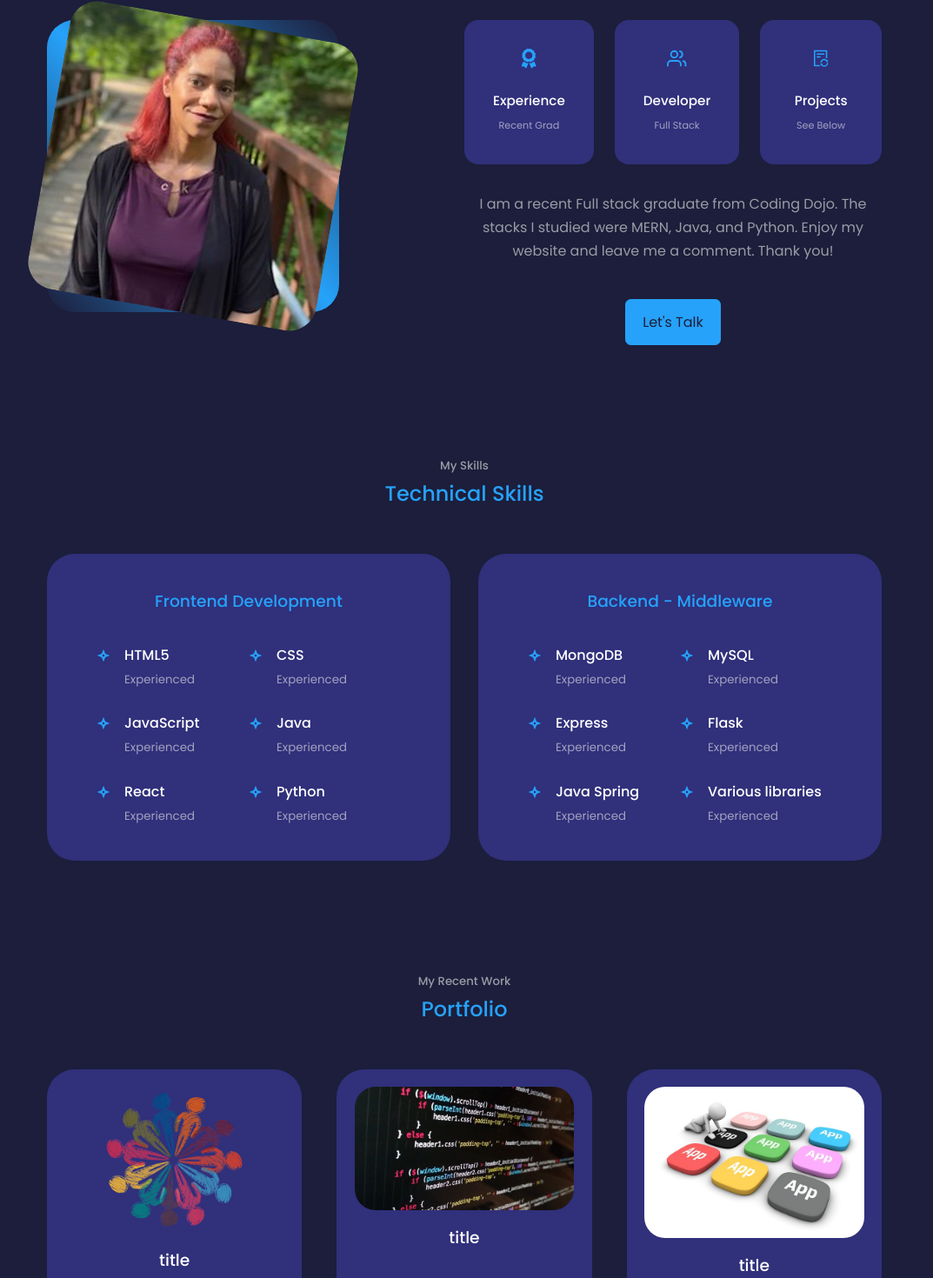
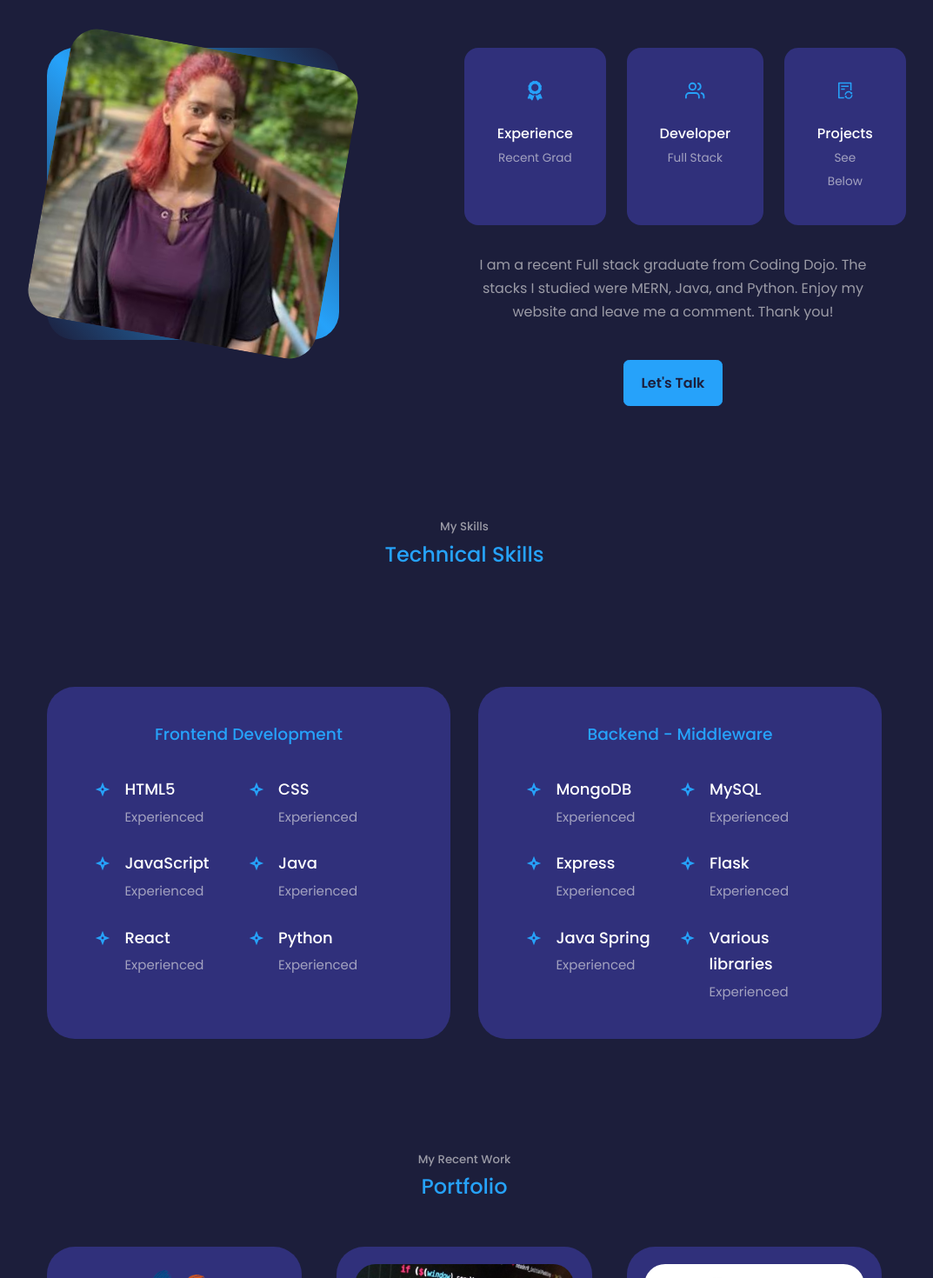
Before and after one commit to SmithV22/portfolio, a React (Create React App) app: page / in a window 1280 px wide. Shown: the part 1016-2486 px from the top of the page at 87% size, without its empty margins (106-1179 px from the left). Built offline with nearby package versions, Linux system fonts and the light colour scheme.

Commit message:
proof read

```diff
--- a/src/components/about/about.css
+++ b/src/components/about/about.css
@@ -3,6 +3,10 @@
     display: grid ;
     grid-template-columns: 35% 50% ;
     gap: 15% ;
+}
+
+.about__heading {
+    padding-bottom: 2rem;
 }
 
 .about__me-image {
@@ -35,7 +39,7 @@
     background: var(--color-bg-variant) ;
     border: 1px solid transparent ;
     border-radius: 1rem ;
-    padding: 2rem ;
+    padding: 2.3rem ;
     text-align: center ;
     transition: var(--transition) ;
 }
@@ -53,17 +57,20 @@
 }
 
 .about__card h5 {
-    font-size: 0.95rem ;
+    font-size: 1rem ;
 }
 
 .about__card small {
-    font-size: 0.7rem ;
+    font-size: 0.85rem ;
     color: var(--color-light) ;
 }
 
 .about__content p {
     margin: 2rem 0 2.6rem ;
     color: var(--color-light) ;
+}
+a {
+    font-weight: bold;
 }
 
 @media screen and (max-width: 1024px) {
--- a/src/components/about/about.jsx
+++ b/src/components/about/about.jsx
@@ -12,7 +12,7 @@ const About = () => {
     return (
         <section id='about'>
             <h5>Get To Know</h5>
-            <h2>About Me</h2>
+            <h2 className='about__heading'>About Me</h2>
             <div className="container about__container">
                 <div className="about__me">
                     <div className="about__me-image">
--- a/src/components/contact/contact.css
+++ b/src/components/contact/contact.css
@@ -27,7 +27,8 @@
 }
 
 .contact__option-icon {
-    font-size: 1.5rem ;
+    font-size: 1.8rem ;
+    letter-spacing: 1px;
     margin-bottom: 0.5rem ;
 }
 
@@ -51,10 +52,16 @@ input, textarea {
     width: 100% ;
     padding: 1.5rem ;
     border-radius: 0.5rem ;
+    font-size: large;
+    letter-spacing: 1px;
     background: var(--color-bg-variant) ;
     border: 2px solid var(--color-primary) ;
     resize: none ;
     color: var(--color-white) ;
+}
+
+button {
+    font-weight: bold;
 }
 
 @media screen and (max-width: 1024px) {
--- a/src/components/contact/contact.jsx
+++ b/src/components/contact/contact.jsx
@@ -31,7 +31,7 @@ const Contact = () => {
                         <TfiEmail className='contact__option-icon' />
                         <h4>Email</h4>
                         <h5>VSmith@neiasoftwaredesign.com</h5>
-                        <a href="mailto:waterfiredragon111@gmail.com" target='_blank' rel="noreferrer">Email Me</a>
+                        <a href="mailto:VSmith@neiasoftwaredesign.com" target='_blank' rel="noreferrer">Email Me</a>
                     </article>
                     <article className="contact__option">
                         <TbMessageShare className='contact__option-icon' />
--- a/src/components/experience/experience.css
+++ b/src/components/experience/experience.css
@@ -5,9 +5,13 @@
     gap: 2rem ;
 }
 
+/* .experience__heading {
+    padding-bottom: 2rem;
+} */
 .experience__container > div {
     background: var(--color-bg-variant) ;
-    padding: 2.4rem 3.5rem ;
+    padding: 2.4rem 3.4rem ;
+    margin-top: 5.2rem;
     border-radius: 2rem ;
     border: 1px solid transparent ;
     transition: var(--transition);
@@ -29,7 +33,7 @@
     display: grid ;
     grid-template-columns: 1fr 1fr ;
     row-gap: 1.5rem ;
-    font-size: 16px ;
+    font-size: 18px ;
     text-align: left;
 }
 
@@ -42,11 +46,6 @@
     margin-top: 6px ;
     color: var(--color-primary) ;
 
-}
-
-.experience__details-icons {
-    margin-top: 6px ;
-    color: var(--color-primary) ;
 }
 
 @media screen and (max-width: 1024px) {
--- a/src/components/experience/experience.jsx
+++ b/src/components/experience/experience.jsx
@@ -8,7 +8,7 @@ const Experience = () => {
     return (
         <section id='experience'>
             <h5>My Skills</h5>
-            <h2>Technical Skills</h2>
+            <h2 className='experience__heading'>Technical Skills</h2>
             <div className="container experience__container">
                 <div className="experience__frontend">
                     <h3>Frontend Development</h3>
--- a/src/components/header/cta.jsx
+++ b/src/components/header/cta.jsx
@@ -1,6 +1,6 @@
 
 import React from 'react' ;
-import CV from '../../assets/neiaResume.pdf'
+import CV from '../../assets/neiaResume2.pdf'
 
 const cta = () => {
     return (
--- a/src/components/portfolio/portfolio.css
+++ b/src/components/portfolio/portfolio.css
@@ -21,20 +21,16 @@
 .portfolio__item-image {
     border-radius: 1.5rem ;
     overflow: hidden ;
+    height: 300px;
 }
 
 .portfolio__item h3 {
-    margin: 1rem 0 2rem;
+    margin: 1rem 0 1rem;
 }
-
-/* .portfolio__item a {
-    padding: 3px 4px;
-    margin: 1rem 0.5rem ;
-} */
 
 .portfolio__item-cta {
     display: flex ;
-    gap: 1rem ;
+    justify-content: space-around;
     margin-bottom: 1rem ;
 }
 
--- a/src/components/portfolio/portfolio.jsx
+++ b/src/components/portfolio/portfolio.jsx
@@ -13,42 +13,42 @@ const Portfolio = () => {
         {
             id: 1,
             image: People,
-            title: 'title',
+            title: 'Coming Soon',
             github: 'https://github.com/smithv22/soloproject',
             demo: 'www.neiasoftwaredesign.com'
         },
         {
             id: 2,
             image: Programming,
-            title: 'title',
+            title: 'Coming Soon',
             github: 'https://github.com/smithv22/soloproject',
             demo: 'www.neiasoftwaredesign.com'
         },
         {
             id: 3,
             image: Button,
-            title: 'title',
+            title: 'Coming Soon',
             github: 'https://github.com/smithv22/soloproject',
             demo: 'www.neiasoftwaredesign.com'
         },
         {
             id: 4,
             image: World,
-            title: 'title',
+            title: 'Coming Soon',
             github: 'https://github.com/smithv22/soloproject',
             demo: 'www.neiasoftwaredesign.com'
         },
         {
             id: 5,
             image: Doodle,
-            title: 'title',
+            title: 'Coming Soon',
             github: 'https://github.com/smithv22/soloproject',
             demo: 'www.neiasoftwaredesign.com'
         },
         {
             id: 6,
             image: Languages,
-            title: 'title',
+            title: 'Coming Soon',
             github: 'https://github.com/smithv22/soloproject',
             demo: 'www.neiasoftwaredesign.com'
         },
```
Also changed, not shown: 2 other files (tests, documents, lock files or other folders).
